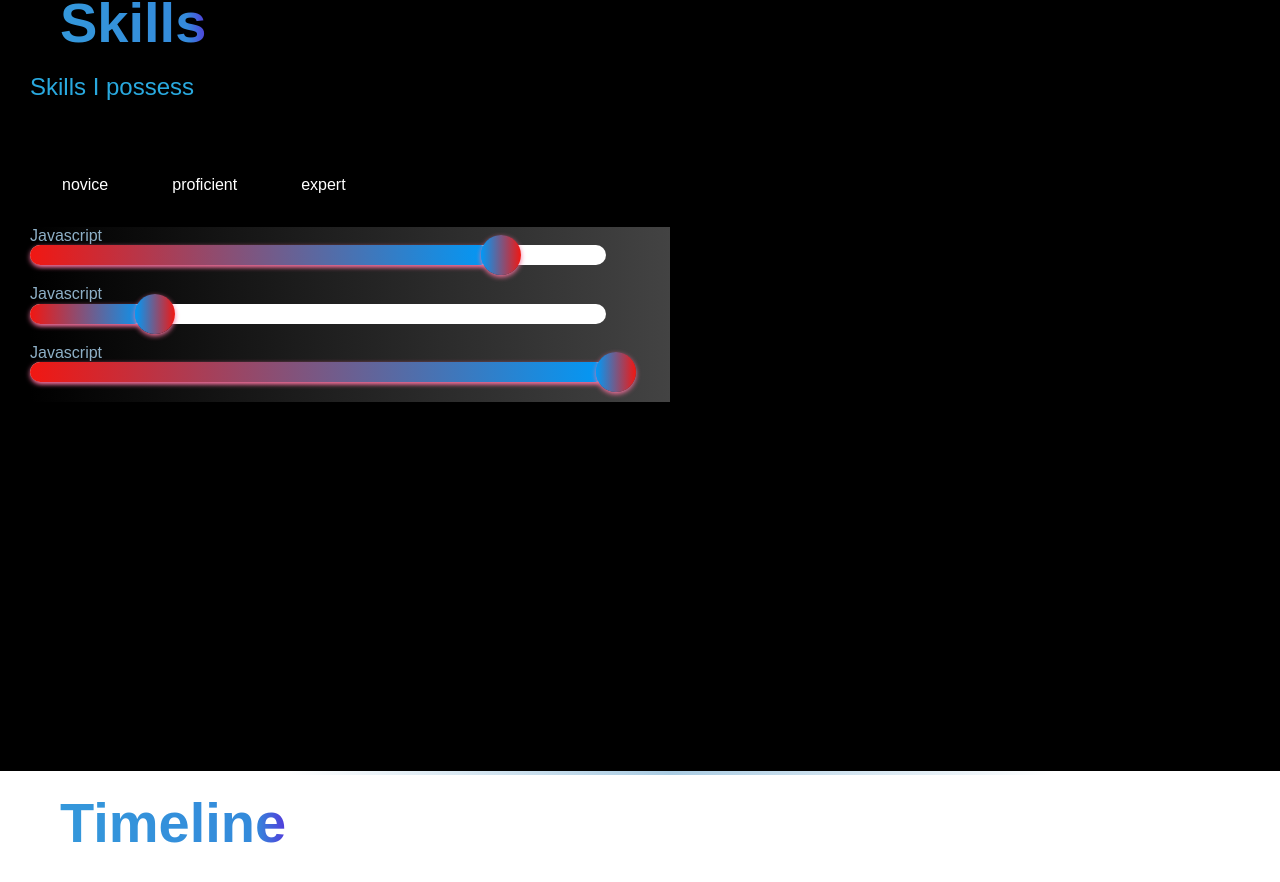
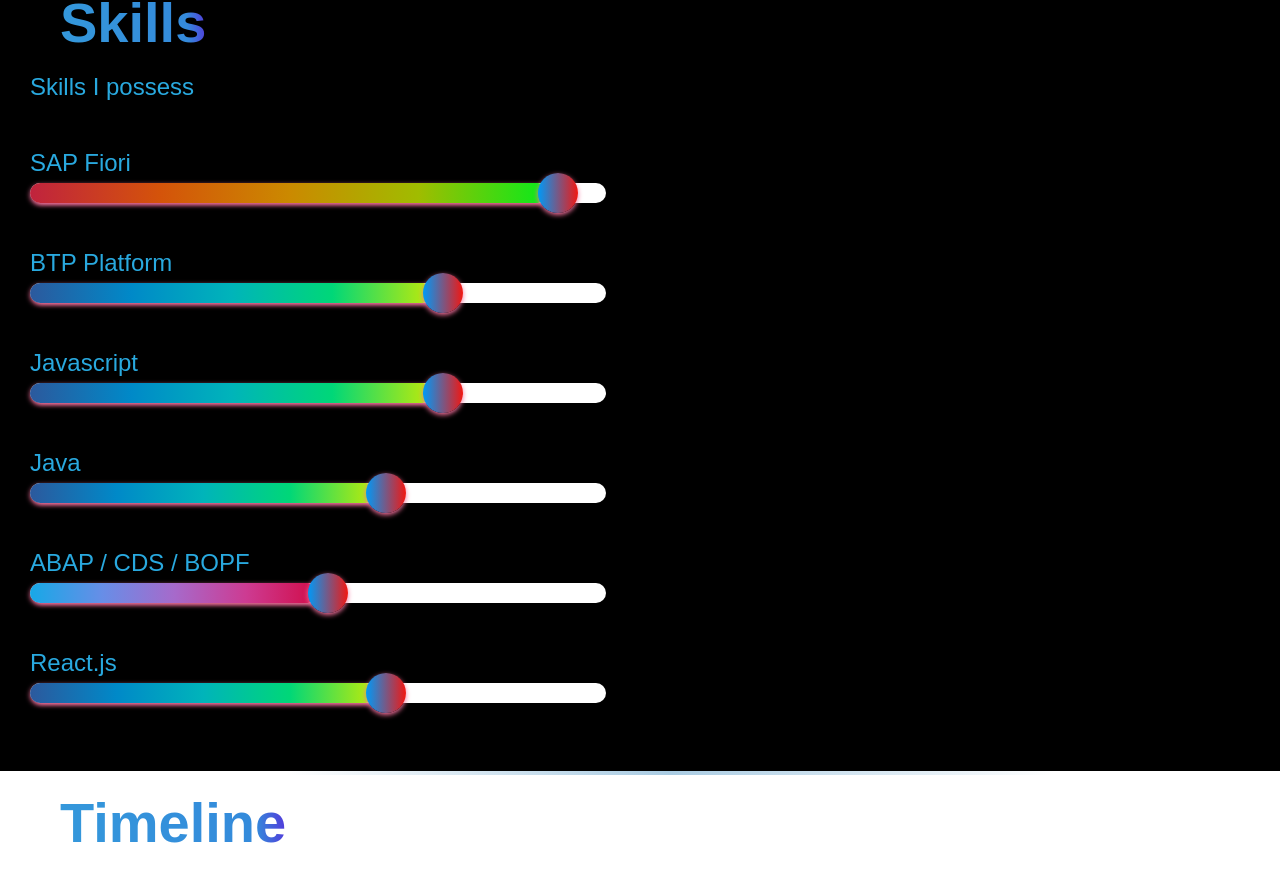
Before and after one commit to prashilw/react_portfolio, a React (Create React App) app: page / in a window 1280 px wide. Shown: the part 1892-2774 px from the top of the page. Built offline with nearby package versions, Linux system fonts and the light colour scheme.

Commit message:
Item Click Event

```diff
--- a/src/components/Header/Header.jsx
+++ b/src/components/Header/Header.jsx
@@ -1,7 +1,7 @@
 import React, { useEffect, useState } from 'react';
 import { WiSunrise } from 'react-icons/wi';
 import { AiFillInstagram, AiFillLinkedin, AiFillTwitterCircle } from 'react-icons/ai';
-import { animateScroll as scroll, Link } from 'react-scroll';
+import {  Link } from 'react-scroll';
 import { Container, Div1, Div2, Div3, NavLink, SocialIcons, Span, Hamburger } from './Header.style';
 import { useInView } from 'react-intersection-observer';
 import { useAnimation } from 'framer-motion';
@@ -33,12 +33,18 @@
     }
   }, [animation, inView]);
 
+  const scrollToTop = () => {
+    window.scrollTo({
+      top: 0,
+      behavior: 'smooth'
+      /* you can also use 'auto' behaviour
+         in place of 'smooth' */
+    });
+  }
   return (
     <Container ref={ref} initial="hidden" animate={animation} variants={headerVariant}>
-    <Div1 onClick={()=> scroll.scrollToTop()}>
-      <Link to="/">
+    <Div1 onClick={()=> scrollToTop()}>
           <WiSunrise size="5rem" /><Span>Portfolio</Span>
-      </Link>
     </Div1>
     <Div2 style={{ paddingTop: '1.5rem'}} isOpen={isOpen}>
       <li>
--- a/src/components/Header/Header.style.js
+++ b/src/components/Header/Header.style.js
@@ -38,9 +38,9 @@
 ;
 export const Div1 = styled.div`
   grid-area: 1 / 1 / 2 / 4;
-  display: grid;
+  display: flex;
   padding-right: 3rem;
-
+  cursor: pointer;
   flex-direction: row;
   align-content: center;
   width: 100%;
--- a/src/components/Hero/Hero.jsx
+++ b/src/components/Hero/Hero.jsx
@@ -6,6 +6,7 @@
 import { StyledButton } from '../../styles/GlobalComponents/CustomButton.style';
 import { useInView } from 'react-intersection-observer';
 import {   useAnimation } from 'framer-motion';
+import { HeroData } from '../../constants/constants';
 
 const Hero = (props) => {
   const {ref, inView} = useInView();
@@ -39,7 +40,7 @@
       <SectionTitle main center>
         I am <br/>Prashil Wasnik
       </SectionTitle>
-        <ReactTypingEffect speed="300ms" eraseSpeed="300ms" text={["SAP Certified Fiori Consultant", "SAP Certified Extension Suite Developer"]}
+        <ReactTypingEffect speed="300ms" eraseSpeed="300ms" text={HeroData}
         style={{ display: 'flex', fontSize: '2rem', paddingBottom: '2rem'}}/>
         <br/>
         <StyledButton href="#about">Learn More</StyledButton>
--- a/src/components/Skills/Skills.jsx
+++ b/src/components/Skills/Skills.jsx
@@ -1,13 +1,18 @@
 import React, { useEffect } from 'react';
 import { Section, SectionDivider, SectionText, SectionTitle } from '../../styles/GlobalComponents';
-import { Progress, ProgressItem, ReactProgress, ProgressListItem, ItemWidth } from './Skills.style';
+import { ReactProgress, ProgressListItem, ItemWidth } from './Skills.style';
 import { useInView } from 'react-intersection-observer';
 import { useAnimation } from 'framer-motion';
+import { SkillsData } from '../../constants/constants';
+
+const showDetail =(event, name)=> {
+    console.log(name);
+  }
 
 const Skills = () => {
-    const novice = 'linear-gradient(to right, #e980b9, #6de5fa);';
-    const proficient = 'linear-gradient(to left, #F2709C, #FF9472)';
-    const expert = 'linear-gradient(to left, #02709C, #FF9472)';
+    // const novice = 'linear-gradient(to right, #e980b9, #6de5fa);';
+    // const proficient = 'linear-gradient(to left, #F2709C, #FF9472)';
+    // const expert = 'linear-gradient(to left, #02709C, #FF9472)';
 
     const controls = useAnimation();
     const { ref, inView } = useInView({
@@ -50,21 +55,18 @@
                 Skills
             </SectionTitle>
             <SectionText>Skills I possess</SectionText>
-            <Progress>
-                <ProgressItem><span>novice</span></ProgressItem>
-                <ProgressItem><span>proficient</span></ProgressItem>
-                <ProgressItem><span>expert</span></ProgressItem>
-            </Progress>
+
             <ReactProgress max={'100'} value={'70'} initial="hidden" animate={controls} ref={ref}>
-                <span>Javascript</span><br /><ProgressListItem  max='100' colorVariant={novice} data-label="50% Complete" variants={childVariant}>
-                    <ItemWidth variants={progressVariant} percent={'80'}/>
-                </ProgressListItem>
-                <span>Javascript</span><br /><ProgressListItem percent={'20'} max='100' colorVariant={proficient} data-label="50% Complete" variants={childVariant}>
-                    <ItemWidth variants={progressVariant} percent={'20'}/>
-                </ProgressListItem>
-                <span>Javascript</span><br /><ProgressListItem percent={'70'} value={'30'} max='100' colorVariant={expert} data-label="50% Complete" variants={childVariant}>
-                    <ItemWidth variants={progressVariant} />
-                </ProgressListItem>
+            {SkillsData.map(({ name, value }) => {
+                return (
+                    <>
+                    <SectionText style={{ paddingBottom : '0rem' }}>{name}</SectionText>
+                    <ProgressListItem  max='100' variants={childVariant}>
+                        <ItemWidth variants={progressVariant} percent={value} onClick={(e) => showDetail(e, name)}/>
+                    </ProgressListItem>
+                    </>
+                )
+            })}
             </ReactProgress>
         </Section>
     );
--- a/src/components/Skills/Skills.style.js
+++ b/src/components/Skills/Skills.style.js
@@ -41,10 +41,6 @@
 `
 
 export const ReactProgress = styled(motion.div)`
-    background: #000000;  /* fallback for old browsers */
-    background: -webkit-linear-gradient(to right, #000000, #434343);  /* Chrome 10-25, Safari 5.1-6 */
-    background: linear-gradient(to right, #000000, #434343); /* W3C, IE 10+/ Edge, Firefox 16+, Chrome 26+, Opera 12+, Safari 7+ */
-
     width: 50vw;
     align-content: center:
     align-items: center:
@@ -55,7 +51,7 @@
 export const ProgressListItem = styled(motion.div)`
    {
     padding-bottom: 2rem;
-    margin-bottom: 2rem;
+    margin-bottom: 4rem;
     height: 2rem;
     width: 90%;
     border-radius: 1rem;
@@ -69,15 +65,20 @@
 `;
 
 export const ItemWidth = styled(motion.div)`
-  background: #0099F7;  /* fallback for old browsers */
-      background: -webkit-linear-gradient(to right, #F11712, #0099F7);  /* Chrome 10-25, Safari 5.1-6 */
-      background: linear-gradient(to right, #F11712, #0099F7); /* W3C, IE 10+/ Edge, Firefox 16+, Chrome 26+, Opera 12+, Safari 7+ */
+      /* background: #0099F7;
+      background: -webkit-linear-gradient(to right, #F11712, #0099F7);
+      background: linear-gradient(to right, #F11712, #0099F7); */
+      background : ${(props) => (props.percent > 80 ? 'linear-gradient(to right, #c0233e, #d4530a, #cb8900, #a0bc00, #07eb1b);' :
+      props.percent > 50 ? 'linear-gradient(to right, #2c599d, #0089c8, #00b4ba, #00d778, #c4eb07);'
+       : 'linear-gradient(to right, #17a8e7, #678ee7, #a66acb, #cd3b92, #d10c48);') };
       box-shadow: 1px 5px 5px -5px #F2709C, 0 2px 5px #F2709C;
       height: 2rem;
       max-width: ${(props)=> props.percent}%;
       border-radius: 1rem;
       position: relative;
-      z-index: 1;
+      &:hover{
+        cursor: pointer;
+      }
       &::after{
         content: '';
         background: -webkit-linear-gradient(to right, #F11712, #0099F7);  /* Chrome 10-25, Safari 5.1-6 */
@@ -91,11 +92,9 @@
         width: 4rem;
         border-radius: 2rem;
         position: absolute;
-        z-index: 100;
       }
       &::before{
         content: attr('data-label');
-        z-index: 2;
         position: absolute;
         left: 3rem;
         width: 100%;
--- a/src/constants/constants.js
+++ b/src/constants/constants.js
@@ -1,3 +1,8 @@
+export const HeroData = [
+  "SAP Certified Fiori Consultant",
+  "SAP Certified Extension Suite Developer",
+  "Certified Supply Chain Management Professional"
+]
 export const projects = [
   {
     title: 'SAP Fiori Notification Part - Notification Object',
@@ -37,12 +42,13 @@
   },
 ];
 
-export const TimeLineData = [
-  { year: 2017, text: 'Started my journey', },
-  { year: 2018, text: 'Worked as a freelance developer', },
-  { year: 2019, text: 'Founded JavaScript Mastery', },
-  { year: 2020, text: 'Shared my projects with the world', },
-  { year: 2021, text: 'Started my own platform', },
+export const SkillsData = [
+  { value: 90, name: 'SAP Fiori', },
+  { value: 70, name: 'BTP Platform', },
+  { value: 70, name: 'Javascript', },
+  { value: 60, name: 'Java', },
+  { value: 50, name: 'ABAP / CDS / BOPF', },
+  { value: 60, name: 'React.js', }
 ];
 
 export const CareerData = [
```
